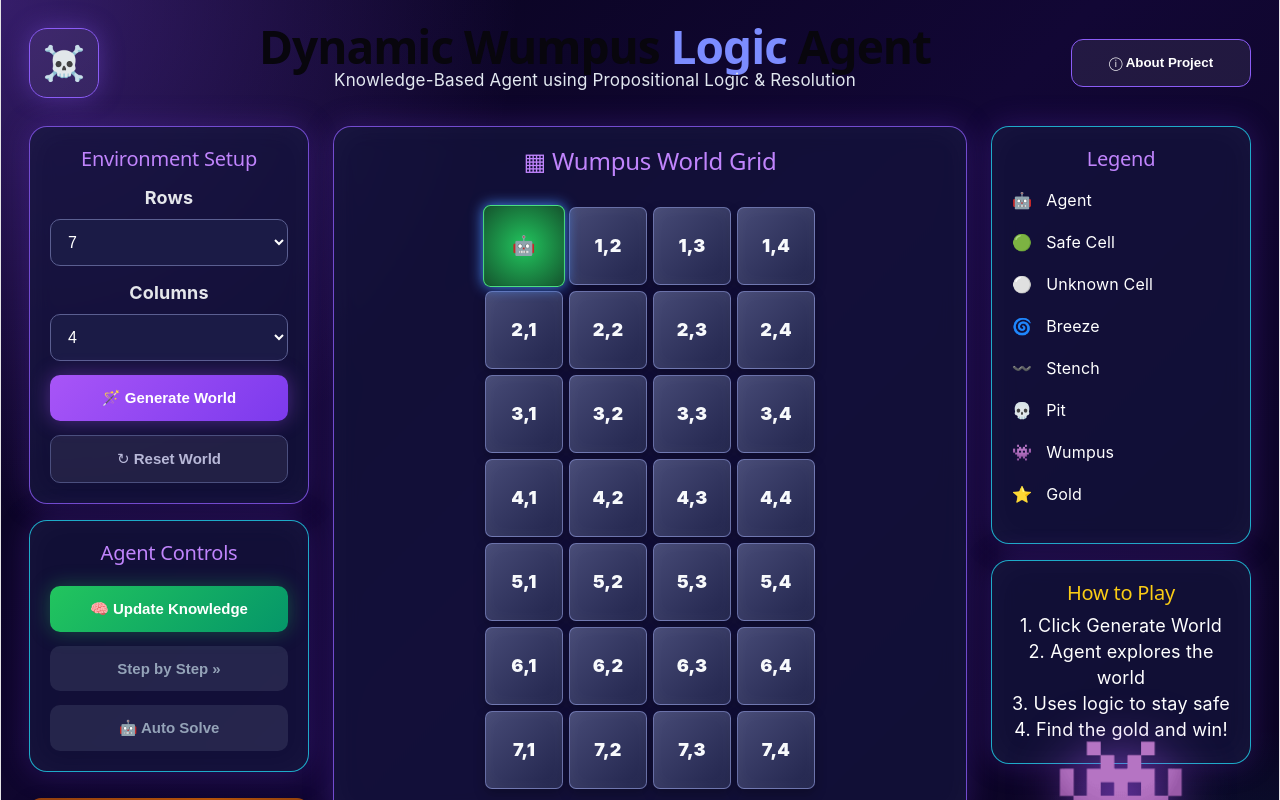
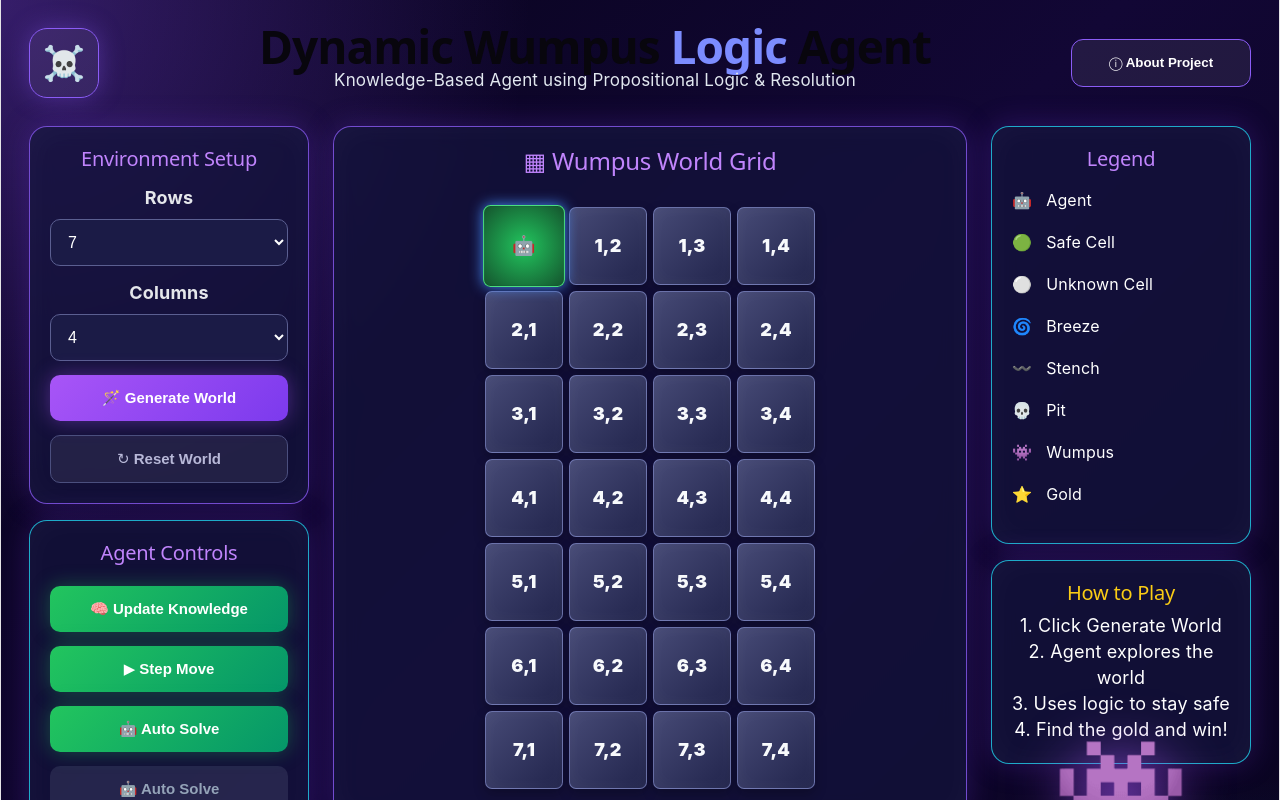
Before and after one commit to Muniza-jayy/AI_A6_F23-0643, a React (Vite) app in the folder wumpus/: page / in a window 1280 px wide. Shown: the top 800 px of the page. Built offline with nearby package versions, Linux system fonts and the light colour scheme.

Commit message:
agent movement

```diff
--- a/wumpus/src/App.css
+++ b/wumpus/src/App.css
@@ -299,3 +299,7 @@ footer {
   border-color: #4ade80;
   box-shadow: 0 0 18px rgba(34, 197, 94, 0.5);
 }
+
+.visited-cell {
+  border: 2px solid #38bdf8;
+}
--- a/wumpus/src/App.jsx
+++ b/wumpus/src/App.jsx
@@ -12,6 +12,7 @@ function App() {
   const [kb, setKb] = useState(createInitialKB());
   const [inferenceSteps, setInferenceSteps] = useState(0);
   const [safeCells, setSafeCells] = useState([{ row: 0, col: 0 }]);
+  const [visitedCells, setVisitedCells] = useState([{ row: 0, col: 0 }]);
 
   const currentPercepts = getCurrentPercepts(
     agentPosition,
@@ -71,7 +72,14 @@ function App() {
             <button className="green-btn" onClick={updateKnowledge}>
               🧠 Update Knowledge
             </button>
-            <button className="disabled-btn">Step by Step »</button>
+
+            <button className="green-btn" onClick={moveAgentStep}>
+              ▶ Step Move
+            </button>
+
+            <button className="green-btn" onClick={autoSolve}>
+              🤖 Auto Solve
+            </button>
             <button className="disabled-btn">🤖 Auto Solve</button>
           </div>
 
@@ -159,9 +167,9 @@ function App() {
     </div>
   );
 
-
   function generateWorld() {
-  const pitCount = Math.max(1, Math.floor(rows * cols * 0.18));
+    setVisitedCells([{ row: 0, col: 0 }]);
+    const pitCount = Math.max(1, Math.floor(rows * cols * 0.05));
     const usedCells = new Set(["0-0"]);
 
     const pits = [];
@@ -241,6 +249,80 @@ function updateKnowledge() {
     setInferenceSteps((prev) => prev + totalSteps);
   }
 
+function moveAgentStep() {
+  const updatedKB = addPerceptToKB(
+    kb,
+    agentPosition,
+    currentPercepts,
+    rows,
+    cols,
+    getAdjacentCells
+  );
+
+  const neighbors = getAdjacentCells(
+    agentPosition.row,
+    agentPosition.col,
+    rows,
+    cols
+  );
+
+  let totalSteps = 0;
+  const newSafeCells = [...safeCells];
+
+  neighbors.forEach((cell) => {
+    const result = askIfSafe(updatedKB, cell.row, cell.col);
+    totalSteps += result.inferenceSteps;
+
+    if (result.safe) {
+      const exists = newSafeCells.some(
+        (safe) => safe.row === cell.row && safe.col === cell.col
+      );
+
+      if (!exists) {
+        newSafeCells.push(cell);
+      }
+    }
+  });
+
+  const safeMoves = neighbors.filter((cell) =>
+    newSafeCells.some(
+      (safe) => safe.row === cell.row && safe.col === cell.col
+    )
+  );
+
+  const unvisitedSafeMoves = safeMoves.filter(
+    (cell) =>
+      !visitedCells.some(
+        (visited) => visited.row === cell.row && visited.col === cell.col
+      )
+  );
+
+  if (unvisitedSafeMoves.length === 0) {
+    alert("No logically proven safe move available yet.");
+    setKb(updatedKB);
+    setSafeCells(newSafeCells);
+    setInferenceSteps((prev) => prev + totalSteps);
+    return;
+  }
+
+  const nextMove = unvisitedSafeMoves[0];
+
+  setKb(updatedKB);
+  setSafeCells(newSafeCells);
+  setInferenceSteps((prev) => prev + totalSteps);
+  setAgentPosition(nextMove);
+  setVisitedCells((prev) => [...prev, nextMove]);
+}
+
+  function autoSolve() {
+    const interval = setInterval(() => {
+      updateKnowledge();
+      moveAgentStep();
+    }, 700);
+
+    // stop after some time (avoid infinite loop)
+    setTimeout(() => clearInterval(interval), 10000);
+  }
 }
 
 export default App;
--- a/wumpus/src/Cell.jsx
+++ b/wumpus/src/Cell.jsx
@@ -1,4 +1,13 @@
-function Cell({ row, col, agentPosition, hazards, safeCells }) {
+import { getAdjacentCells } from "./worldLogic";
+function Cell({ row, col, agentPosition, hazards, safeCells, rows, cols ,visitedCells = []}) {
+  const isVisited = visitedCells.some(
+  (cell) => cell.row === row && cell.col === col
+);
+if (isVisited) {
+  cellClass += " visited-cell";
+}
+
+  // STEP 1: compute conditions
   const isAgent = agentPosition.row === row && agentPosition.col === col;
 
   const isSafe = safeCells.some(
@@ -14,8 +23,27 @@ function Cell({ row, col, agentPosition, hazards, safeCells }) {
     hazards.wumpus.row === row &&
     hazards.wumpus.col === col;
 
+  const neighbors = getAdjacentCells(row, col, rows, cols);
+
+  const hasBreeze = neighbors.some((cell) =>
+    hazards.pits.some(
+      (pit) => pit.row === cell.row && pit.col === cell.col
+    )
+  );
+
+  const hasStench =
+    hazards.wumpus &&
+    neighbors.some(
+      (cell) =>
+        hazards.wumpus.row === cell.row &&
+        hazards.wumpus.col === cell.col
+    );
+
+  // STEP 2: default UI
   let cellClass = "cell";
   let content = `${row + 1},${col + 1}`;
+
+  // STEP 3: apply rules (priority order)
 
   if (isSafe) {
     cellClass += " safe-cell";
@@ -25,10 +53,17 @@ function Cell({ row, col, agentPosition, hazards, safeCells }) {
     cellClass += " pit-cell";
     content = "💀";
   }
-
-  if (hasWumpus) {
+  else if (hasWumpus) {
     cellClass += " wumpus-cell";
     content = "👾";
+  }
+  else {
+    let symbols = "";
+
+    if (hasBreeze) symbols += "🌀";
+    if (hasStench) symbols += "〰️";
+
+    if (symbols !== "") content = symbols;
   }
 
   if (isAgent) {
--- a/wumpus/src/Grid.jsx
+++ b/wumpus/src/Grid.jsx
@@ -23,12 +23,13 @@ function Grid({ rows, cols, agentPosition, hazards, safeCells }) {
       {grid.map((row) =>
         row.map((cell) => (
        <Cell
-            key={`${cell.row}-${cell.col}`}
   row={cell.row}
   col={cell.col}
   agentPosition={agentPosition}
   hazards={hazards}
   safeCells={safeCells}
+  rows={rows}
+  cols={cols}
 />
         ))
       )}
```
Lines whose indentation alone changed are shown as unchanged.
